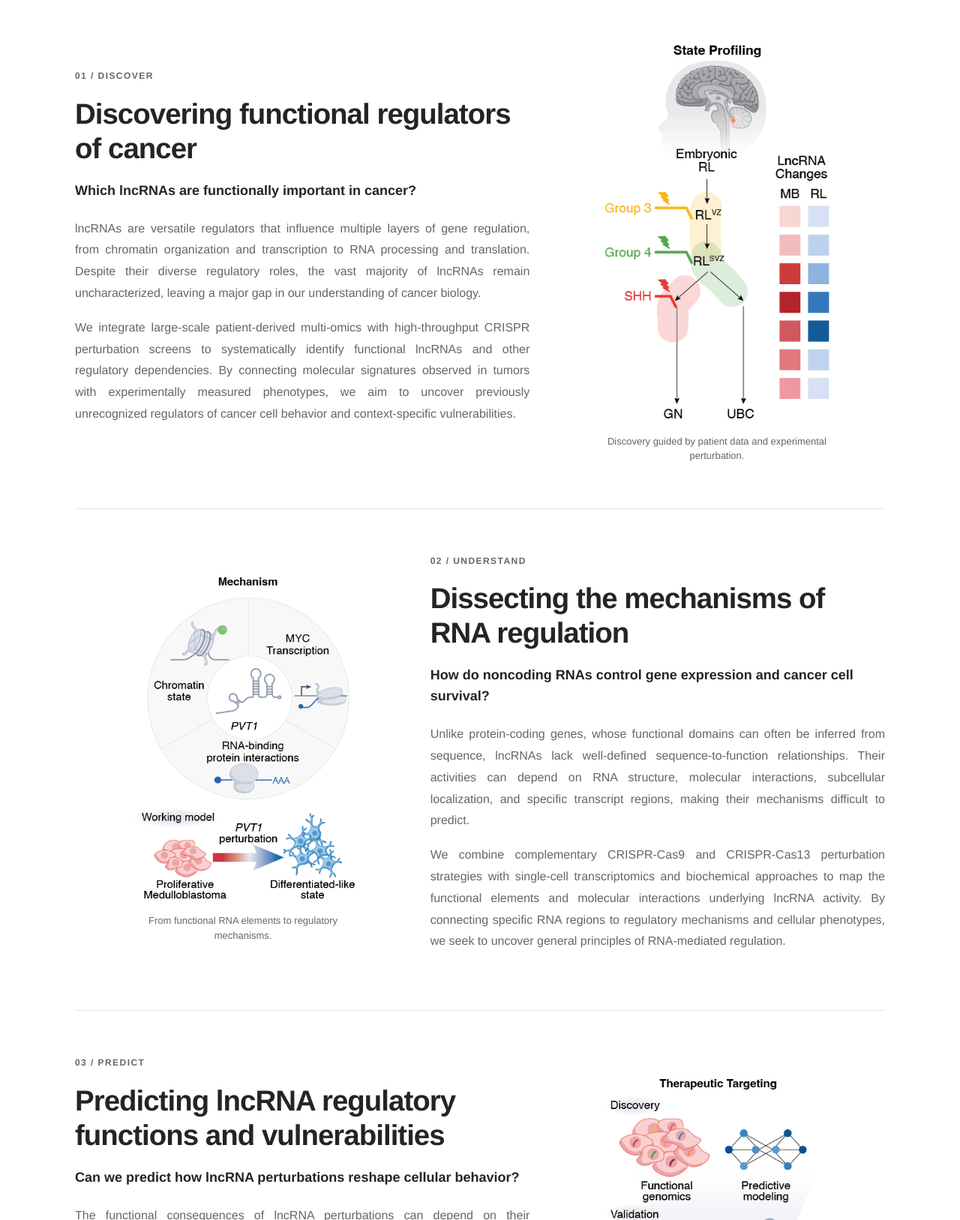
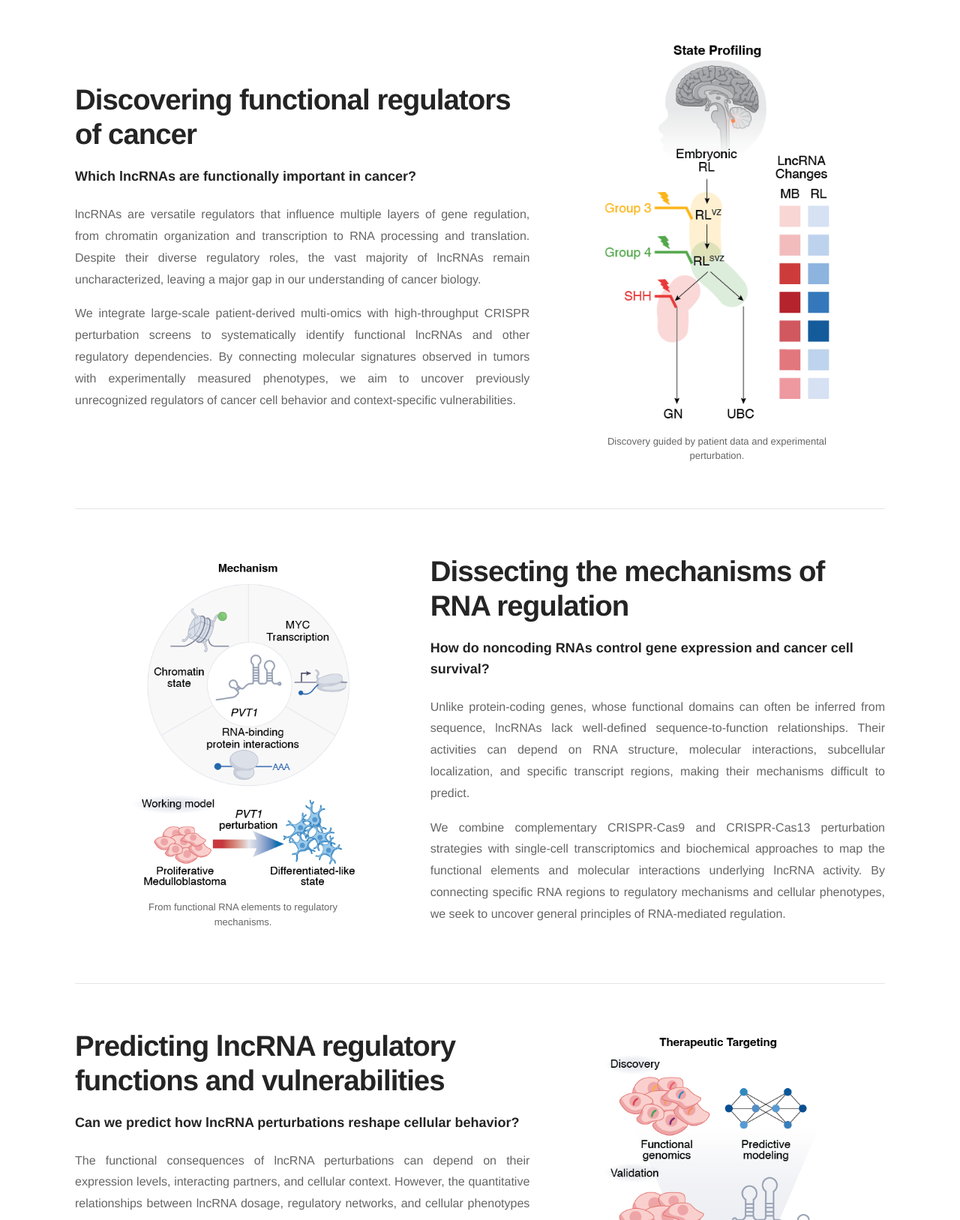
Before and after one commit to wenweiliang/lianglab, a plain HTML site: page research.html in a window 1280 px wide. Shown: the part 495-2122 px from the top of the page at 75% size. Drawn offline with Linux system fonts and the light colour scheme.

Commit message:
remove kicker

```diff
--- a/research.html
+++ b/research.html
@@ -37,7 +37,6 @@
 
     <section class="research-direction" aria-labelledby="discover-title">
       <div class="research-copy">
-        <p class="research-kicker">01 / DISCOVER</p>
         <h2 id="discover-title">Discovering functional regulators of cancer</h2>
         <p class="research-question">Which lncRNAs are functionally important in cancer?</p>
         <p>lncRNAs are versatile regulators that influence multiple layers of gene regulation, from chromatin
@@ -62,7 +61,6 @@
 
     <section class="research-direction research-direction-reverse" aria-labelledby="understand-title">
       <div class="research-copy">
-        <p class="research-kicker">02 / UNDERSTAND</p>
         <h2 id="understand-title">Dissecting the mechanisms of RNA regulation</h2>
         <p class="research-question">How do noncoding RNAs control gene expression and cancer cell survival?</p>
         <p>Unlike protein-coding genes, whose functional domains can often be inferred from sequence, lncRNAs lack
@@ -87,7 +85,6 @@
 
     <section class="research-direction" aria-labelledby="predict-title">
       <div class="research-copy">
-        <p class="research-kicker">03 / PREDICT</p>
         <h2 id="predict-title">Predicting lncRNA regulatory functions and vulnerabilities</h2>
         <p class="research-question">Can we predict how lncRNA perturbations reshape cellular behavior?</p>
         <p>The functional consequences of lncRNA perturbations can depend on their expression levels, interacting
```
